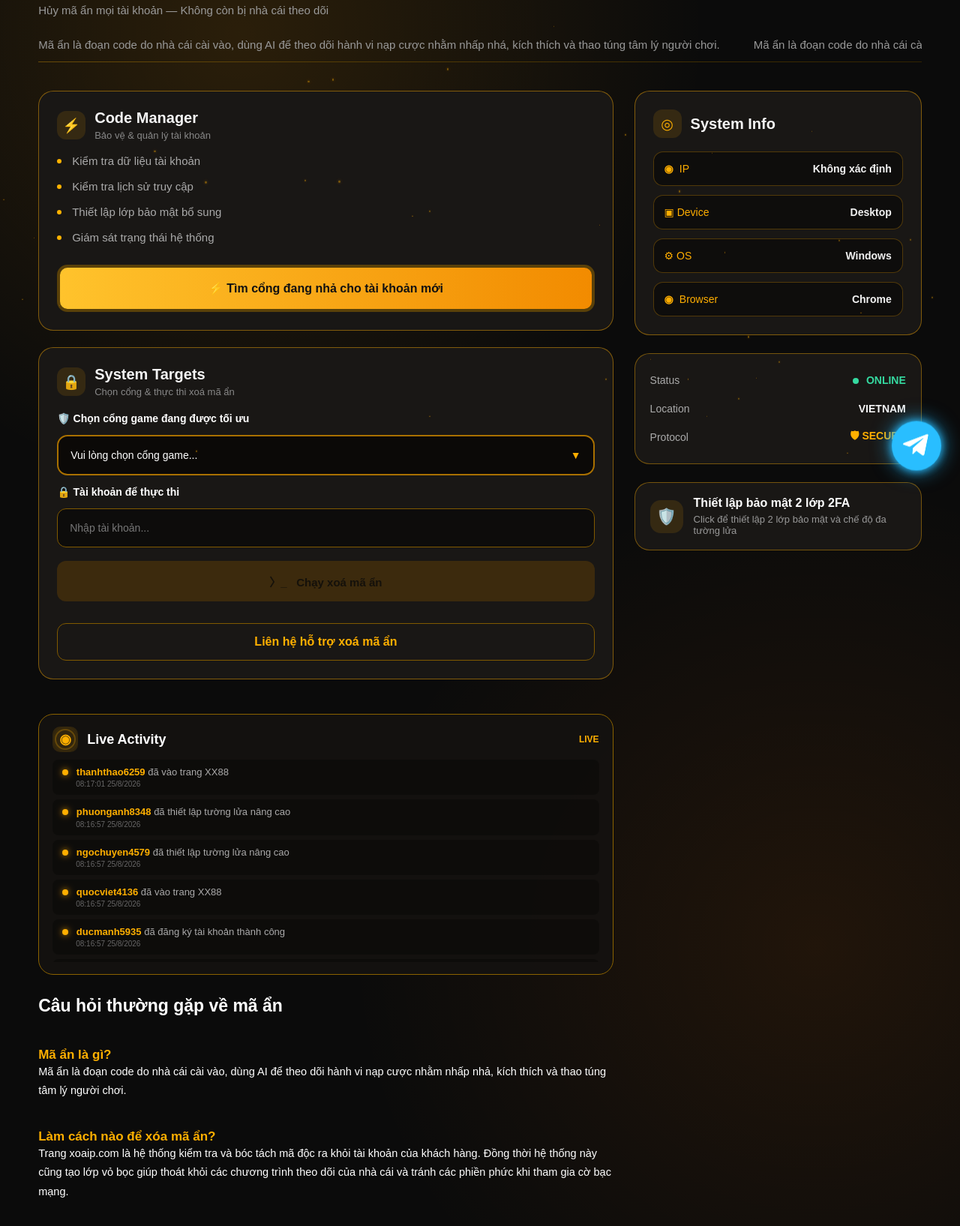
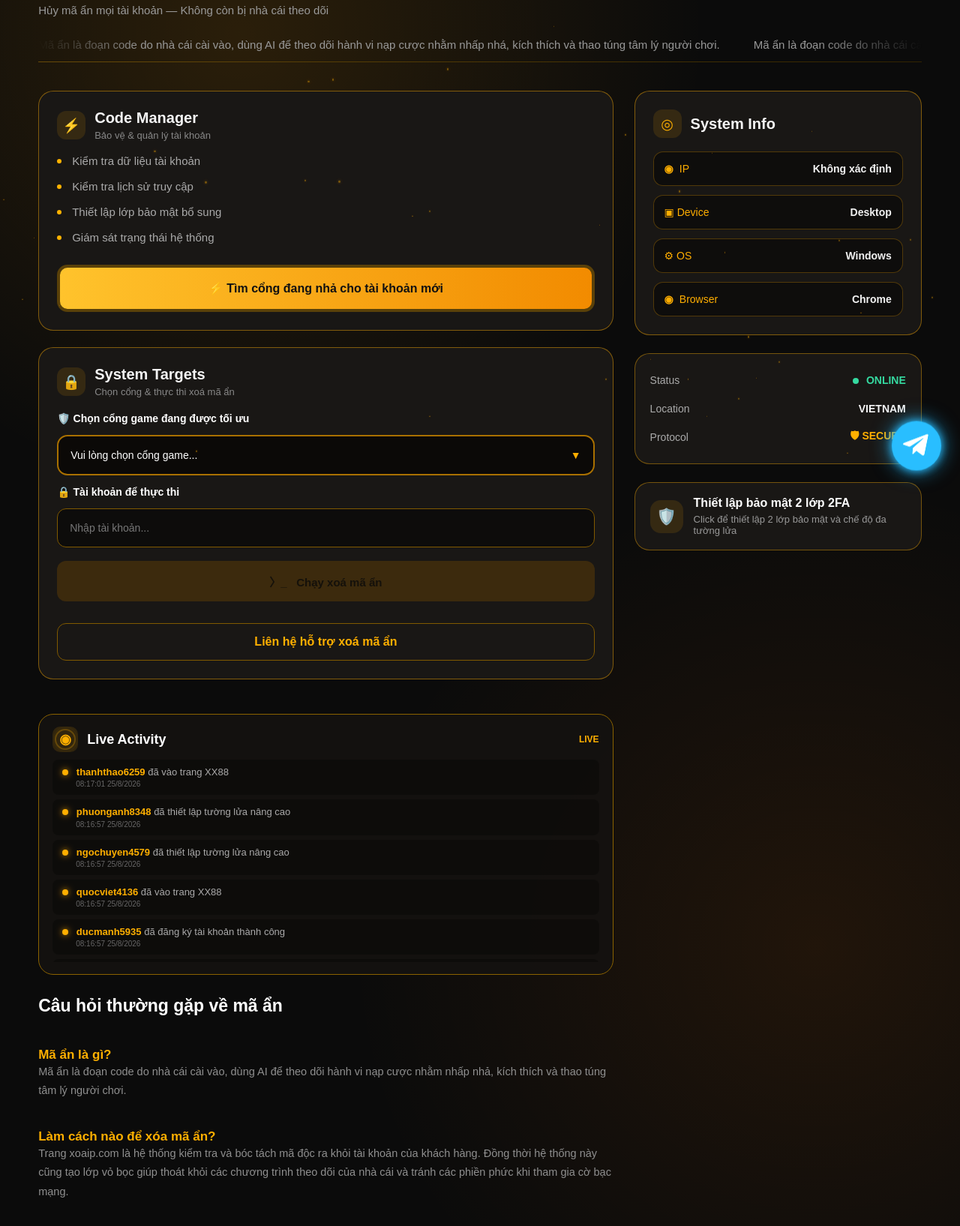
Before and after one commit to huyip/huyip.github.io, a plain HTML site: page index.html in a window 1280 px wide. Shown: the part 143-1778 px from the top of the page at 75% size. Drawn offline with Linux system fonts and the light colour scheme; no server answers.

Commit message:
Add files via upload

```diff
--- a/index.html
+++ b/index.html
@@ -86,7 +86,7 @@
             </ul>
 
   <a
-    href="https://dggqb.xx0733.com/register.html"
+    href="https://www.xx0733.com/register?affiliateCode=dggqb"
     class="primary-btn"
     id="startBtn"
 >
--- a/style.css
+++ b/style.css
@@ -2406,3 +2406,36 @@ body {
 .faq-item:not(:last-child) {
     margin-bottom: 38px !important;
 }
+.faq-item p {
+    color: #8f8f8f !important;
+    font-size: 14.5px !important;
+    line-height: 1.75 !important;
+
+    background: none !important;
+    background-image: none !important;
+
+    -webkit-text-fill-color: #8f8f8f !important;
+    -webkit-mask-image: none !important;
+    mask-image: none !important;
+
+    text-shadow: none !important;
+}
+.marquee {
+    overflow: hidden;
+
+    -webkit-mask-image: linear-gradient(
+        to right,
+        transparent 0%,
+        black 12%,
+        black 88%,
+        transparent 100%
+    );
+
+    mask-image: linear-gradient(
+        to right,
+        transparent 0%,
+        black 12%,
+        black 88%,
+        transparent 100%
+    );
+}
```
